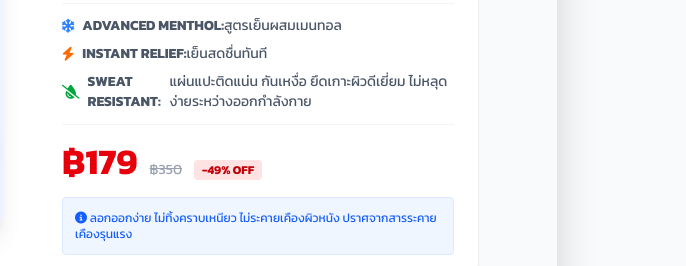
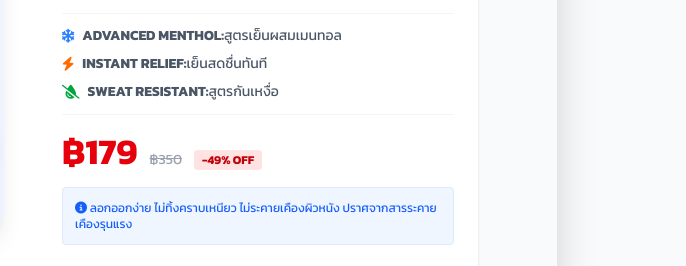
Before and after one commit to samuraionline1-alt/raptor-sport.vercel.app, a plain HTML site: page products/raptor-cool-patch/index.html in a window 1280 px wide. Shown: the part 350-616 px from the top of the page, 594-1280 px from the left. Drawn offline with nearby package versions, Linux system fonts and the light colour scheme.

Commit message:
Update Cool Patch sweat-resistant copy

```diff
--- a/products/raptor-cool-patch/index.html
+++ b/products/raptor-cool-patch/index.html
@@ -130,7 +130,7 @@
                         <div class="border-t border-b border-gray-100 py-3 space-y-2">
                             <p class="text-gray-600 text-sm flex items-center"><i class="fa-solid fa-snowflake text-blue-500 mr-2"></i><strong>ADVANCED MENTHOL:</strong> สูตรเย็นผสมเมนทอล</p>
                             <p class="text-gray-600 text-sm flex items-center"><i class="fa-solid fa-bolt text-orange-500 mr-2"></i><strong>INSTANT RELIEF:</strong> เย็นสดชื่นทันที</p>
-                            <p class="text-gray-600 text-sm flex items-center"><i class="fa-solid fa-droplet-slash text-green-600 mr-2"></i><strong>SWEAT RESISTANT:</strong> แผ่นแปะติดแน่น กันเหงื่อ ยึดเกาะผิวดีเยี่ยม ไม่หลุดง่ายระหว่างออกกำลังกาย</p>
+                            <p class="text-gray-600 text-sm flex items-center"><i class="fa-solid fa-droplet-slash text-green-600 mr-2"></i><strong>SWEAT RESISTANT:</strong> สูตรกันเหงื่อ</p>
                         </div>
                         <div class="flex items-baseline space-x-3">
                             <span class="text-4xl font-extrabold text-red-600">฿179</span>
```
Also changed, not shown: index.html (+1 -1 lines).
